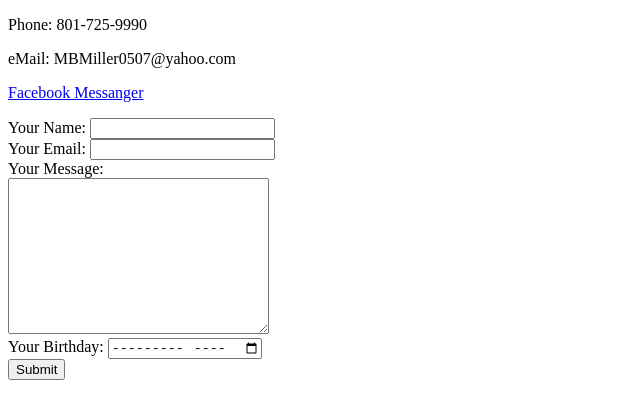
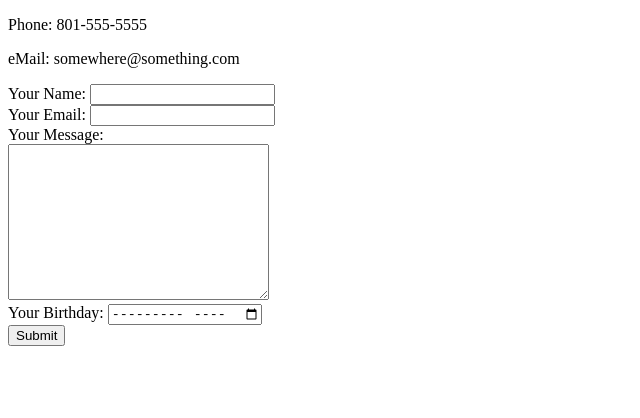
Before and after one commit to McGratthew/First-Project-Ever, a plain HTML site: page contact-me.html in a window 1280 px wide. Shown: the whole page, without its empty margins (0-640 px from the left). Drawn offline with Linux system fonts and the light colour scheme.

Commit message:
updated contact me file

```diff
--- a/contact-me.html
+++ b/contact-me.html
@@ -7,10 +7,9 @@
 </head>
 
 <body>
-  <p>Phone: 801-725-9990</p>
-  <p>eMail: MBMiller0507@yahoo.com</p>
-  <p><a href="https://www.facebook.com/messages/">Facebook Messanger</a></p>
-  <form action="mailto:mbmiller0507@yahoo.com" method="post" enctype="text/plain">
+  <p>Phone: 801-555-5555</p>
+  <p>eMail: somewhere@something.com</p>
+  <form action="mailto:mbmiller@yahoo.com" method="post" enctype="text/plain">
     <label>Your Name:</label>
     <input type="text" Name="YourName">
     <br>
```
